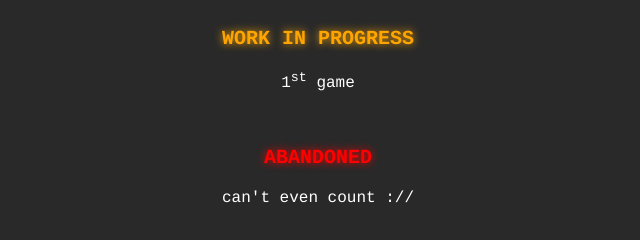
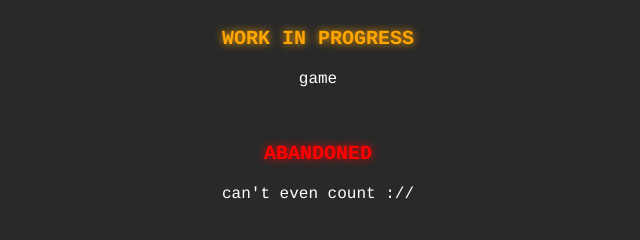
Before and after one commit to blueyed3/blueyed__, a plain HTML site: page projects.html in a window 1280 px wide. Shown: the part 380-620 px from the top of the page, 322-962 px from the left. Drawn offline with Linux system fonts and the light colour scheme.

Commit message:
blueyed__

```diff
--- a/projects.html
+++ b/projects.html
@@ -33,7 +33,7 @@
 
             <div>
                 <p class="wip"><b>WORK IN PROGRESS</b></p>
-                <p>1<sup>st</sup> game</p>
+                <p>game</p>
             </div>
 
             <br>
```
